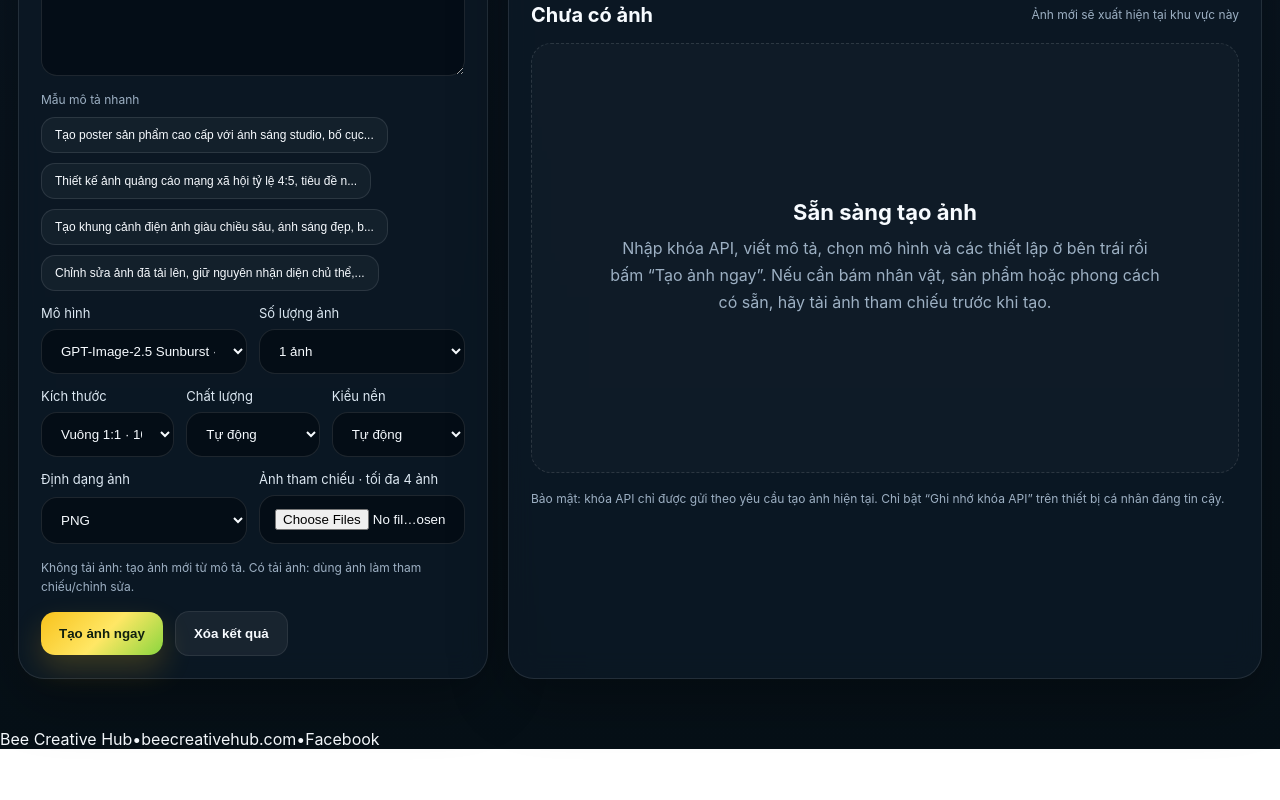
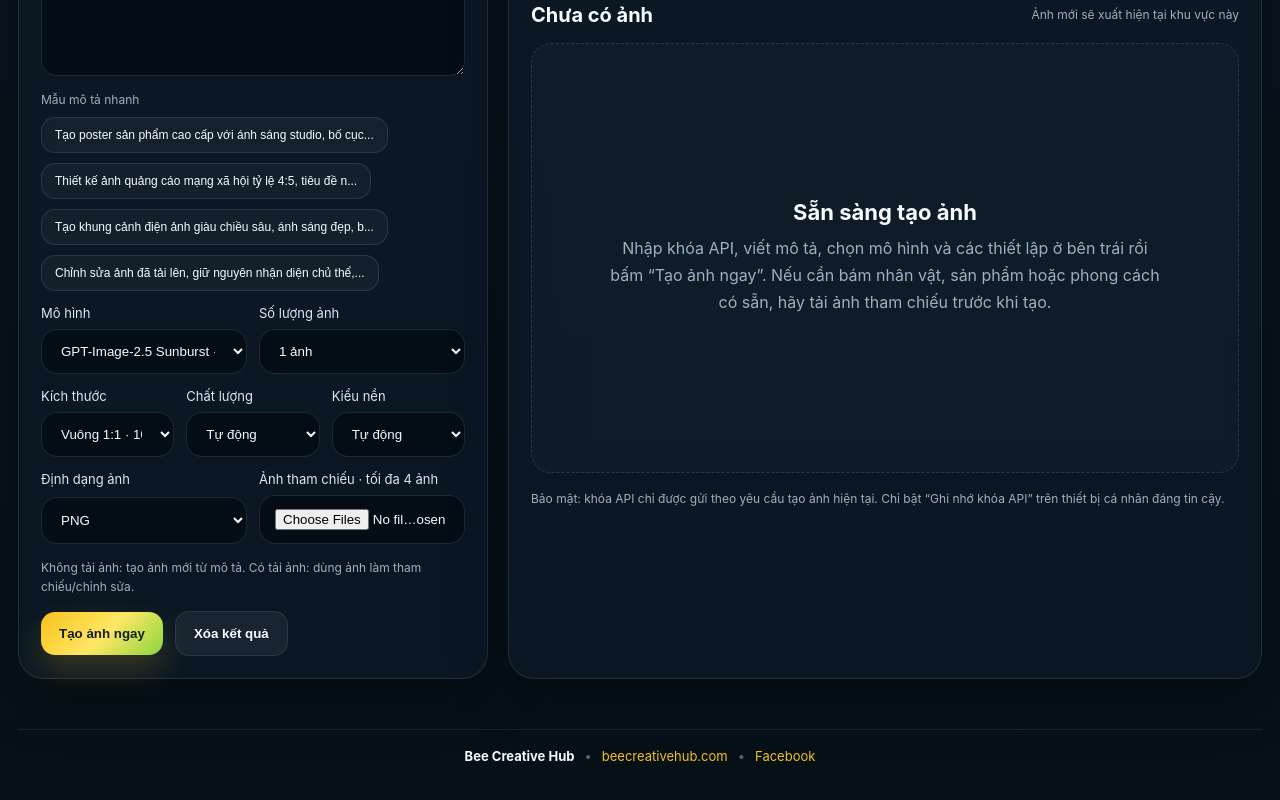
Before and after one commit to bizhang90/AnhGPT, a Next.js app: page / in a window 1280 px wide. Shown: the part 819-1619 px from the top of the page. Before the commit the page ends 1568 px from the top, so only its background shows below. Built offline with nearby package versions, Linux system fonts and the light colour scheme.

Commit message:
Tạo kiểu chân trang Bee Creative Hub

```diff
--- a/app/brand.css
+++ b/app/brand.css
@@ -14,6 +14,43 @@
   letter-spacing: -0.02em;
 }
 
+.siteFooter {
+  max-width: 1460px;
+  margin: 0 auto;
+  padding: 0 18px 32px;
+}
+
+.siteFooterInner {
+  display: flex;
+  align-items: center;
+  justify-content: center;
+  gap: 10px;
+  flex-wrap: wrap;
+  padding: 18px 20px;
+  border-top: 1px solid rgba(255, 255, 255, 0.08);
+  color: #9db0c3;
+  font-size: 13px;
+  text-align: center;
+}
+
+.siteFooterInner > span:first-child {
+  color: #f7fbff;
+  font-weight: 700;
+}
+
+.siteFooterInner a {
+  color: #f8c21c;
+  transition: opacity 0.2s ease;
+}
+
+.siteFooterInner a:hover {
+  opacity: 0.8;
+}
+
+.footerDot {
+  color: rgba(255, 255, 255, 0.35);
+}
+
 @media (max-width: 760px) {
   .brandLogo {
     width: 118px !important;
@@ -23,4 +60,14 @@
   .brandText h1 {
     font-size: 24px;
   }
+
+  .siteFooter {
+    padding: 0 12px 24px;
+  }
+
+  .siteFooterInner {
+    gap: 8px;
+    padding: 16px 10px;
+    font-size: 12px;
+  }
 }
```
